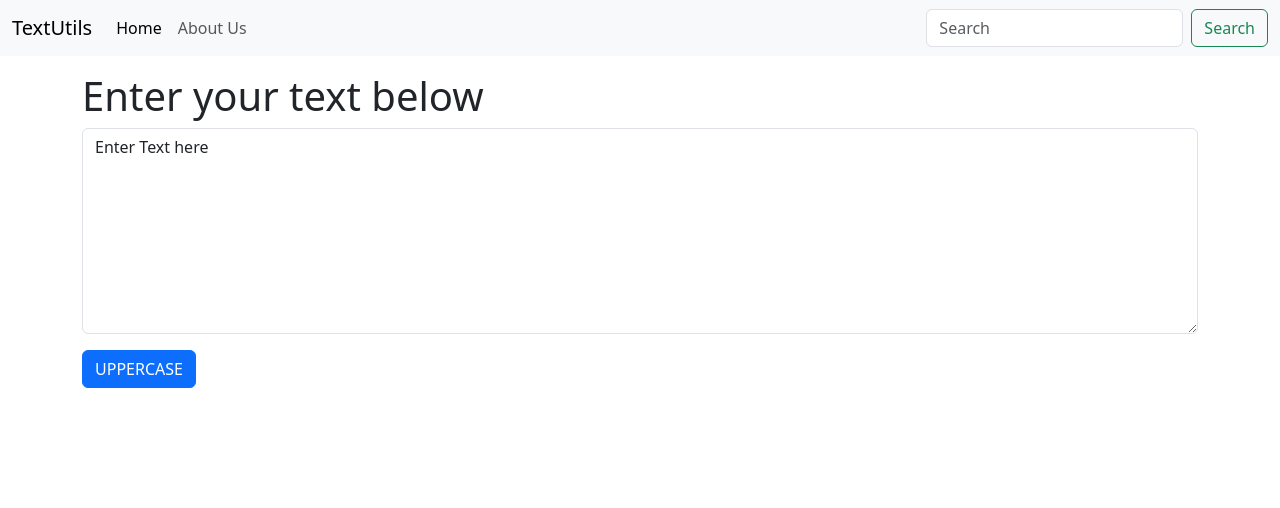
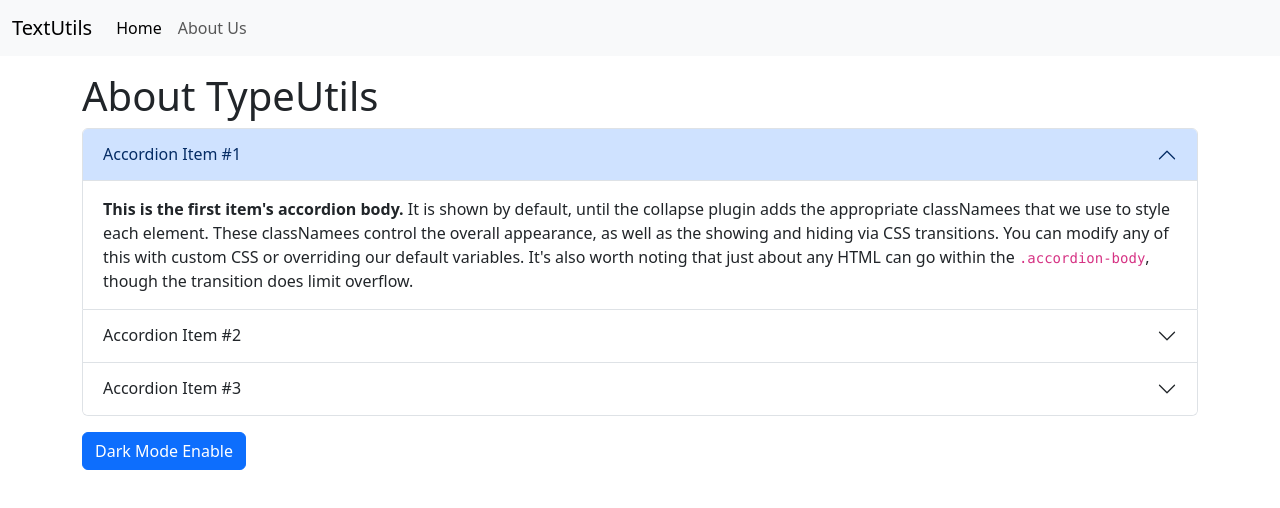
Before and after one commit to lekhok/react-textUtil, a React (Vite) app: page / in a window 1280 px wide. Shown: the top 508 px of the page. Built offline with nearby package versions, Linux system fonts and the light colour scheme.

Commit message:
Adding additional functionality and about

```diff
--- a/src/App.tsx
+++ b/src/App.tsx
@@ -1,3 +1,4 @@
+import About from "./Components/About/About"
 import Navbar from "./Components/Navbar/Navbar"
 import TextForm from "./Components/Textform/TextForm"
 
@@ -8,9 +9,11 @@
       <Navbar title="TextUtils" aboutText="About Us" />
 
       <div className="container my-3">
-      <TextForm heading="Enter your text below" />
+
+      {/* <TextForm heading="Enter your text below" /> */}
+
       </div>
-
+      <About />
     </div>
   )
 }
--- /dev/null
+++ b/src/Components/About/About.tsx
@@ -0,0 +1,50 @@
+const About = () => {
+    return (
+        <div className="container">
+            <h1>About TypeUtils</h1>
+           <div className="accordion" id="accordionExample">
+  <div className="accordion-item">
+    <h2 className="accordion-header">
+      <button className="accordion-button" type="button" data-bs-toggle="collapse" data-bs-target="#collapseOne" aria-expanded="true" aria-controls="collapseOne">
+        Accordion Item #1
+      </button>
+    </h2>
+    <div id="collapseOne" className="accordion-collapse collapse show" data-bs-parent="#accordionExample">
+      <div className="accordion-body">
+        <strong>This is the first item's accordion body.</strong> It is shown by default, until the collapse plugin adds the appropriate classNamees that we use to style each element. These classNamees control the overall appearance, as well as the showing and hiding via CSS transitions. You can modify any of this with custom CSS or overriding our default variables. It's also worth noting that just about any HTML can go within the <code>.accordion-body</code>, though the transition does limit overflow.
+      </div>
+    </div>
+  </div>
+  <div className="accordion-item">
+    <h2 className="accordion-header">
+      <button className="accordion-button collapsed" type="button" data-bs-toggle="collapse" data-bs-target="#collapseTwo" aria-expanded="false" aria-controls="collapseTwo">
+        Accordion Item #2
+      </button>
+    </h2>
+    <div id="collapseTwo" className="accordion-collapse collapse" data-bs-parent="#accordionExample">
+      <div className="accordion-body">
+        <strong>This is the second item's accordion body.</strong> It is hidden by default, until the collapse plugin adds the appropriate classNamees that we use to style each element. These classNamees control the overall appearance, as well as the showing and hiding via CSS transitions. You can modify any of this with custom CSS or overriding our default variables. It's also worth noting that just about any HTML can go within the <code>.accordion-body</code>, though the transition does limit overflow.
+      </div>
+    </div>
+  </div>
+  <div className="accordion-item">
+    <h2 className="accordion-header">
+      <button className="accordion-button collapsed" type="button" data-bs-toggle="collapse" data-bs-target="#collapseThree" aria-expanded="false" aria-controls="collapseThree">
+        Accordion Item #3
+      </button>
+    </h2>
+    <div id="collapseThree" className="accordion-collapse collapse" data-bs-parent="#accordionExample">
+      <div className="accordion-body">
+        <strong>This is the third item's accordion body.</strong> It is hidden by default, until the collapse plugin adds the appropriate classNamees that we use to style each element. These classNamees control the overall appearance, as well as the showing and hiding via CSS transitions. You can modify any of this with custom CSS or overriding our default variables. It's also worth noting that just about any HTML can go within the <code>.accordion-body</code>, though the transition does limit overflow.
+      </div>
+    </div>
+  </div>
+</div>
+        <div className="container my-3"></div>
+        <button type="button" className="btn btn-primary">Dark Mode Enable</button>
+
+        </div>
+    )
+}
+
+export default About;
--- a/src/Components/Navbar/Navbar.tsx
+++ b/src/Components/Navbar/Navbar.tsx
@@ -20,10 +20,10 @@
           <a className="nav-link" href="#">{props.aboutText}</a>
         </li>
       </ul>
-      <form className="d-flex" role="search">
+      {/* <form className="d-flex" role="search">
         <input className="form-control me-2" type="search" placeholder="Search" aria-label="Search" />
         <button className="btn btn-outline-success" type="submit">Search</button>
-      </form>
+      </form> */}
     </div>
   </div>
 </nav>
--- a/src/Components/Textform/TextForm.tsx
+++ b/src/Components/Textform/TextForm.tsx
@@ -5,36 +5,60 @@
 
 
 interface TextFormProps {
-    heading :string;
+    heading: string;
 }
 
-const TextForm : React.FC<TextFormProps> = (props) =>{
+const TextForm: React.FC<TextFormProps> = (props) => {
 
     const handleUcClick = (): void => {
-
         let newText = text.toUpperCase();
         setText(newText)
     };
 
-      const handleOnChange = (e: React.ChangeEvent<HTMLTextAreaElement>):void => {
+    const handleLcClick = (): void => {
+        let newText = text.toLowerCase();
+        setText(newText)
+    };
+
+    const handleClearClick = (): void => {
+        let newText = "";
+        setText(newText)
+    };
+
+
+
+    const handleOnChange = (e: React.ChangeEvent<HTMLTextAreaElement>): void => {
 
         setText(e.target.value)
     }
 
-    const [text, setText] = useState("Enter Text here");
+    const [text, setText] = useState("");
 
 
     return (
-
-        <div>
+        <>
+            <div className="container">
                 <h1>{props.heading}</h1>
 
                 <div className="mb-3">
 
                     <textarea className="form-control" id="myBox" rows={8} value={text} onChange={handleOnChange}></textarea>
                 </div>
-        <button className="btn btn-primary"  onClick={handleUcClick}>UPPERCASE</button>
+                <button className="btn btn-primary mx-2" onClick={handleUcClick}> To UPPERCASE</button>
+                <button className="btn btn-primary mx-2" onClick={handleLcClick}>To lowercase</button>
+                <button className="btn btn-primary mx-2" onClick={handleClearClick}>Clear Text</button>
             </div>
+
+            <div className="container my-3">
+                <h1>Your text Summery</h1>
+                <p>{text.split(" ").length} Words, {text.length} Characters</p>
+                <p>Average Time to read : {0.008 * text.split(" ").length} Minutes</p>
+
+                <h2>Preview</h2>
+                <p>{text}</p>
+            </div>
+
+        </>
 
     )
 }
```
Lines whose indentation alone changed are shown as unchanged.
